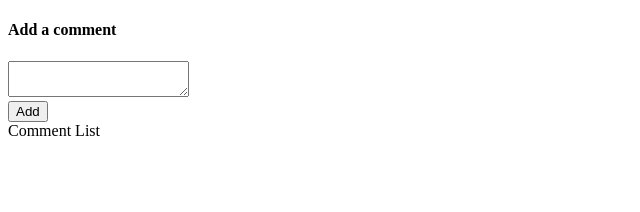
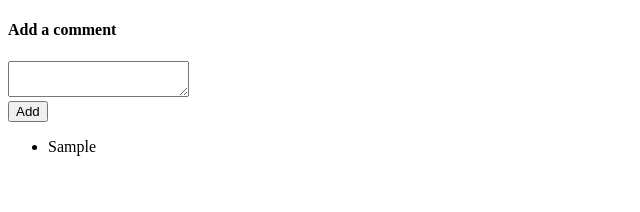
Before and after one commit to tajpouria/React-Testing-app--Jest-basics-Comments-, a React (Create React App) app: page / in a window 1280 px wide. Both pictures are taken after typing "Sample" into the empty fields and a click on the button "Add". Shown: the top 212 px of the page, without its empty margins (0-640 px from the left). Built offline with nearby package versions, Linux system fonts and the light colour scheme.

Commit message:
modify my comment list component also setup mapStateToProps to receive props

```diff
--- a/src/components/CommentList.js
+++ b/src/components/CommentList.js
@@ -1,5 +1,26 @@
-import React from "react";
+import React, { Component } from "react";
+import { connect } from "react-redux";
 
-export default () => {
-  return <div>Comment List</div>;
+class CommentList extends Component {
+  renderList() {
+    return this.props.comments.map(comment => {
+      return <li key={comment}>{comment}</li>;
+    });
+  }
+  render() {
+    console.log(this.props);
+    return (
+      <div>
+        <ul>{this.renderList()}</ul>
+      </div>
+    );
+  }
+}
+
+const mapStateToProps = state => {
+  return {
+    comments: state.comments
+  };
 };
+
+export default connect(mapStateToProps)(CommentList);
```
